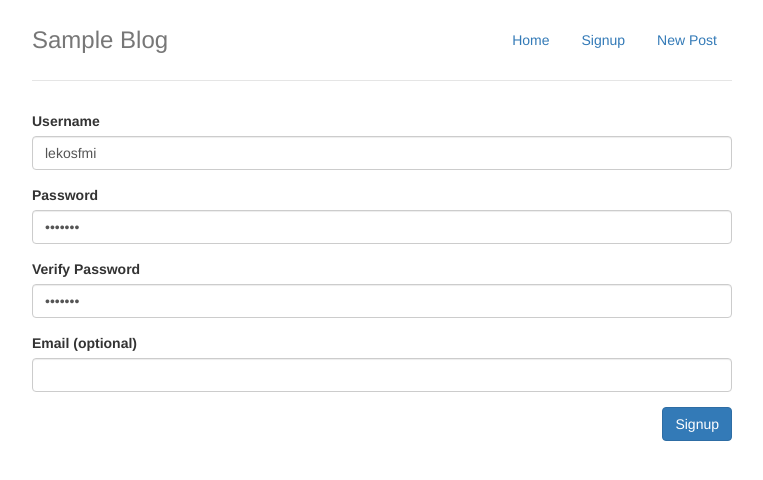
After one commit to lekosfmi/simple-blog, a Python web app: template templates/signup.html in a window 1280 px wide. The commit adds this page. Shown: the top 480 px of the page, without its empty margins (258-1021 px from the left). Run offline with Jinja, Linux system fonts and the light colour scheme; the template is opened without the code that fills it, so the values that code supplies are empty; some libraries are stand-ins or nearby versions.

Commit message:
update app.yaml, adding user account system

```diff
--- a/app.yaml
+++ b/app.yaml
@@ -1,3 +1,5 @@
+application: lekosfmi-sample-blog
+version: 1
 runtime: python27
 api_version: 1
 threadsafe: yes
--- a/styles/main.css
+++ b/styles/main.css
@@ -22,6 +22,10 @@ body {
   margin-top: 0;
   margin-bottom: 0;
   line-height: 40px;
+}
+
+.error {
+  color: red;
 }
 
 /* Custom page footer */
--- a/templates/navbar.html
+++ b/templates/navbar.html
@@ -1,7 +1,8 @@
 <div class="header clearfix">
   <nav>
     <ul class="nav nav-pills pull-right">
-      <li role="presentation" class="active"><a href="/">Home</a></li>
+      <li role="presentation"><a href="/">Home</a></li>
+      <li role="presentation"><a href="/signup">Signup</a></li>
       <li role="presentation"><a href="/newpost">New Post</a></li>
     </ul>
   </nav>
--- /dev/null
+++ b/templates/signup.html
@@ -0,0 +1,28 @@
+{% extends "base.html" %}
+{% block content %}
+  <form method="post">
+    <div class="form-group">
+      <label class="label-control">Username</label>
+      <input type="text" class="form-control" name="username" value="lekosfmi" />
+      <p class="error">{{error_username}}</p>
+    </div>
+    <div class="form-group">
+      <label class="label-control">Password</label>
+      <input type="password" class="form-control" name="password" value="blueegg" />
+      <p class="error">{{error_password}}</p>
+    </div>
+    <div class="form-group">
+      <label class="label-control">Verify Password</label>
+      <input type="password" class="form-control" name="verify" value="blueegg" />
+      <p class="error">{{error_verify}}</p>
+    </div>
+    <div class="form-group">
+      <label class="label-control">Email (optional)</label>
+      <input type="Email" class="form-control" name="email" value="{{email}}" />
+      <p class="error">{{error_email}}</p>
+    </div>
+    <div class="form-group">
+      <button type="submit" class="pull-right btn btn-primary">Signup</button>
+    </div>
+  </form>
+{% endblock %}
--- /dev/null
+++ b/templates/success.html
@@ -0,0 +1,4 @@
+{% extends "base.html" %}
+{% block message %}
+  <h3>Welcome {{username}}</h3>
+{% endblock %}
```
Also changed, not shown: main.py (+82 -4 lines), 1 other file.
